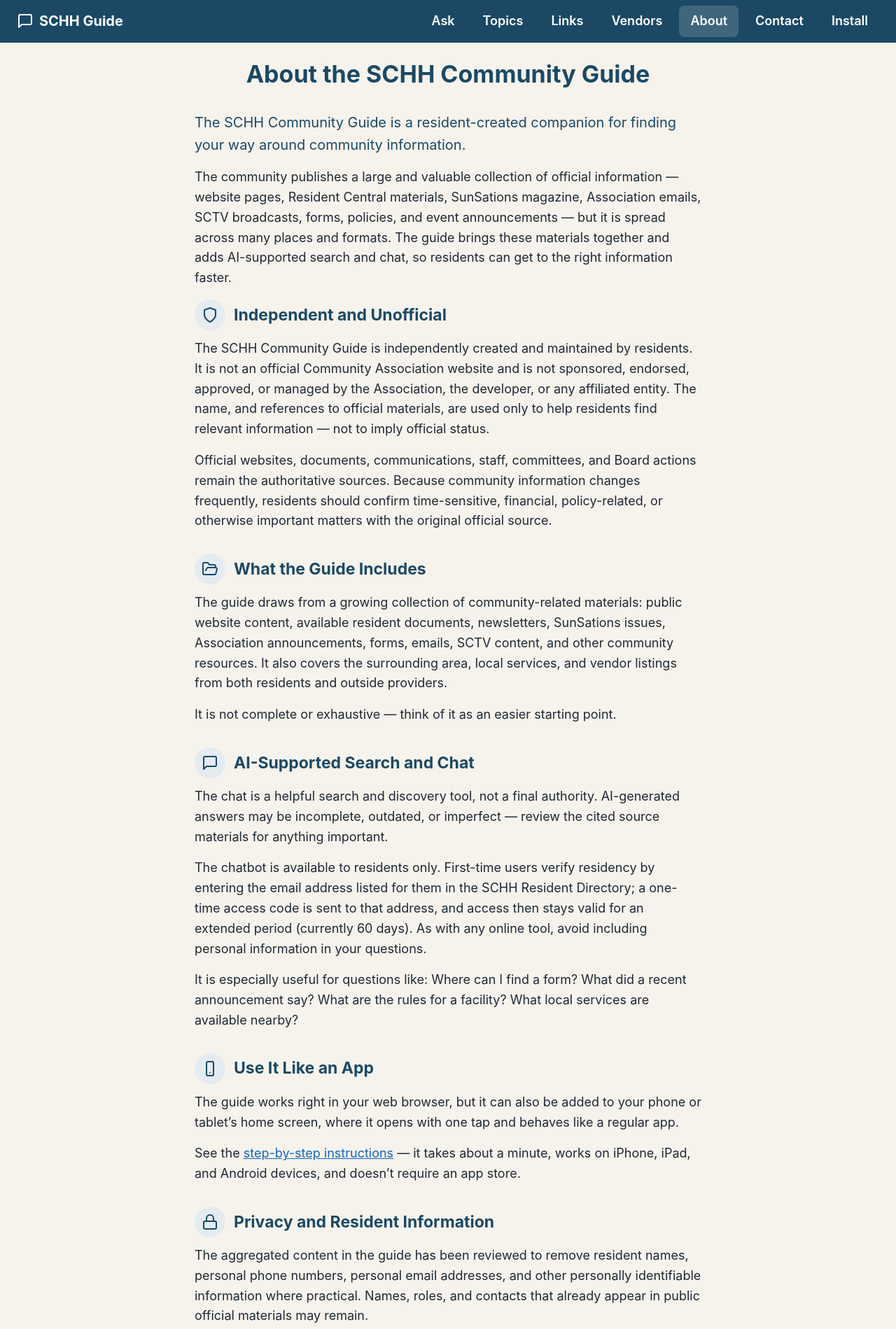
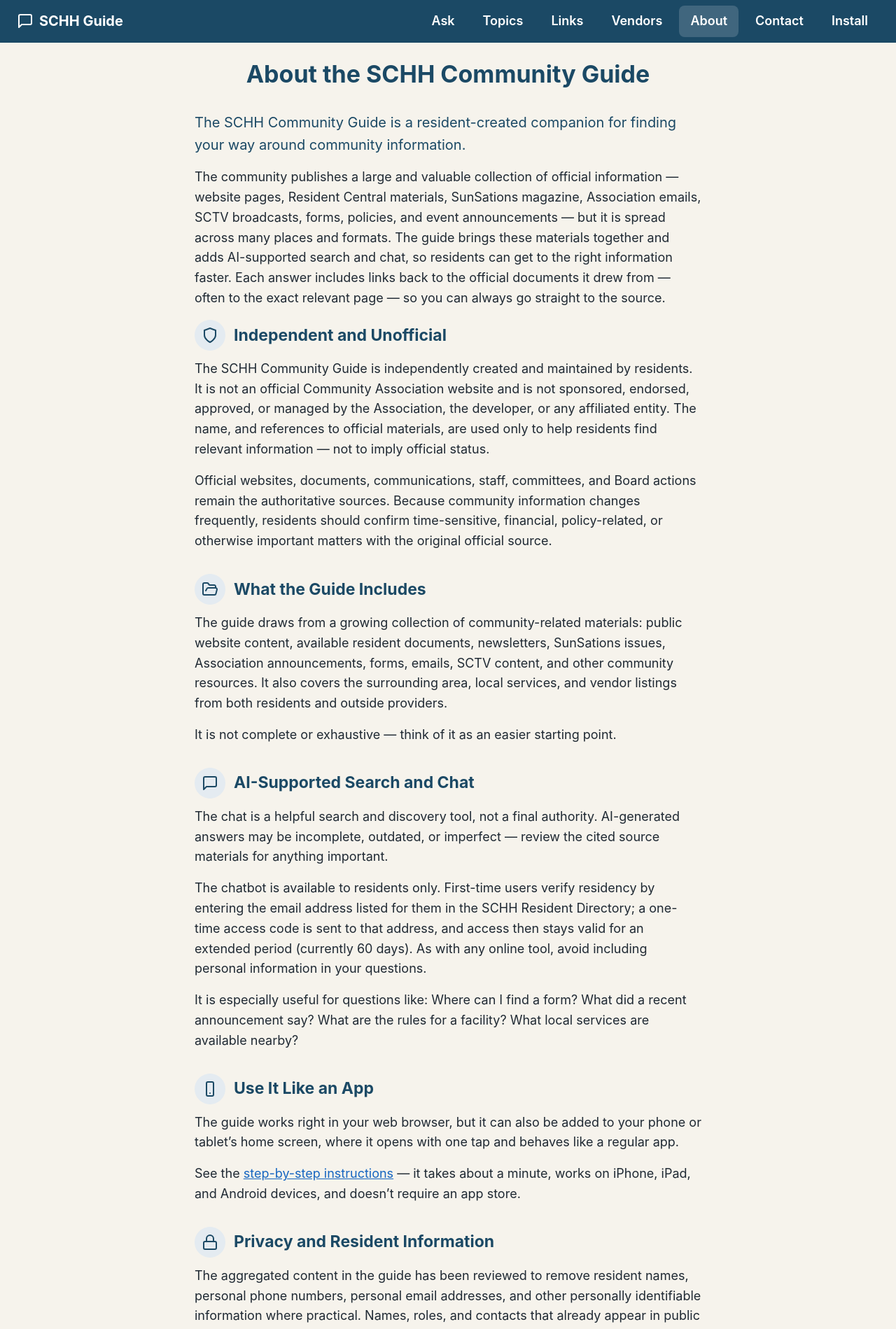
Before and after one commit to rsnyder/schh-info, a Jekyll site: the page built from about/index.html, in a window 1280 px wide. Shown: the top 1899 px of the page at 70% size. Built offline with Jekyll 4.4.1, drawn with Linux system fonts in a browser that asks for light colours.

Commit message:
About intro: note that answers link back to official source documents
Co-Authored-By: Claude Fable 5 <noreply@anthropic.com>

```diff
--- a/_data/about.yml
+++ b/_data/about.yml
@@ -8,7 +8,7 @@
 intro: |-
   The SCHH Community Guide is a resident-created companion for finding your way around community information.
 
-  The community publishes a large and valuable collection of official information — website pages, Resident Central materials, SunSations magazine, Association emails, SCTV broadcasts, forms, policies, and event announcements — but it is spread across many places and formats. The guide brings these materials together and adds AI-supported search and chat, so residents can get to the right information faster.
+  The community publishes a large and valuable collection of official information — website pages, Resident Central materials, SunSations magazine, Association emails, SCTV broadcasts, forms, policies, and event announcements — but it is spread across many places and formats. The guide brings these materials together and adds AI-supported search and chat, so residents can get to the right information faster. Each answer includes links back to the official documents it drew from — often to the exact relevant page — so you can always go straight to the source.
 
 sections:
   - icon: shield
```
